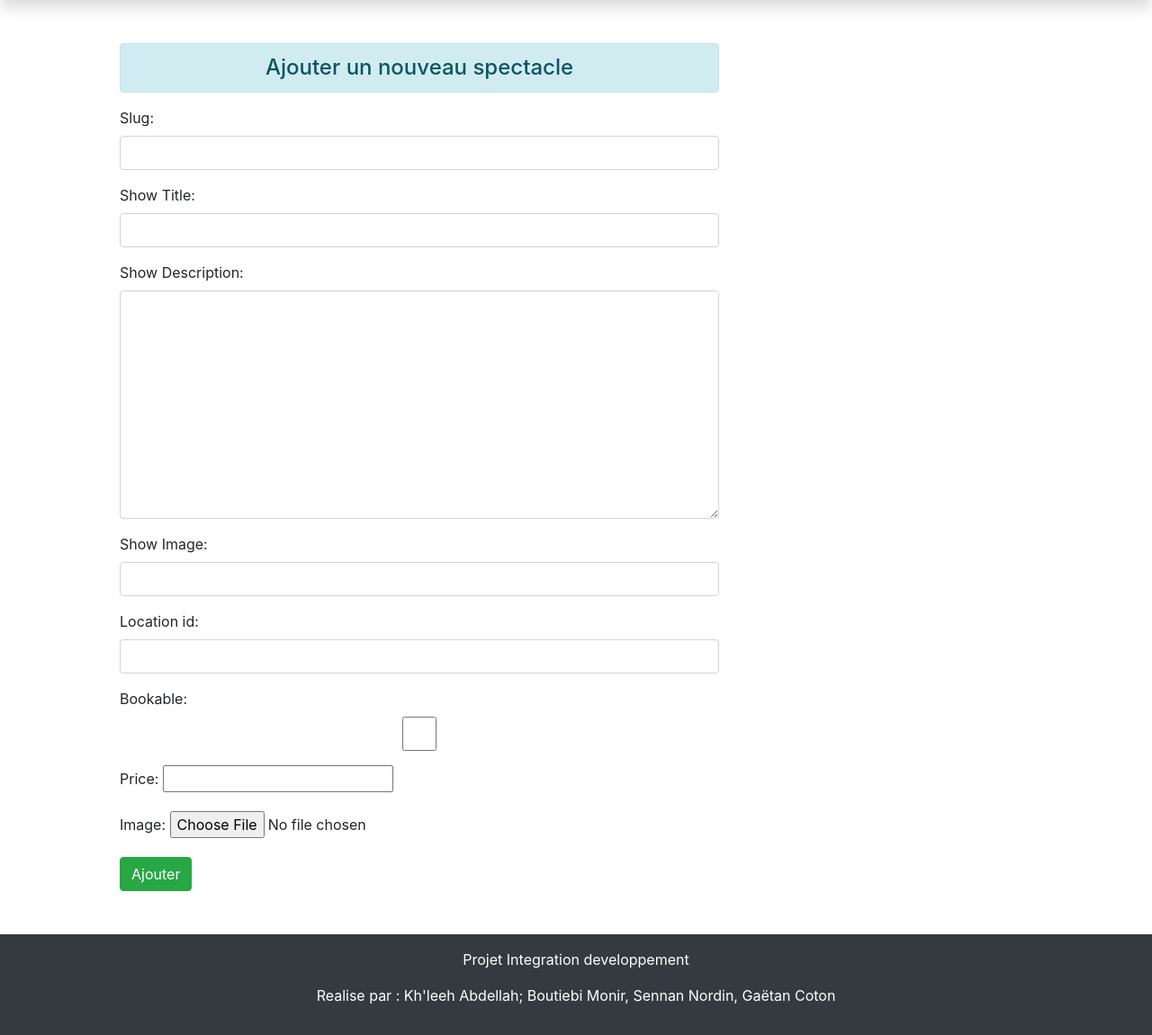
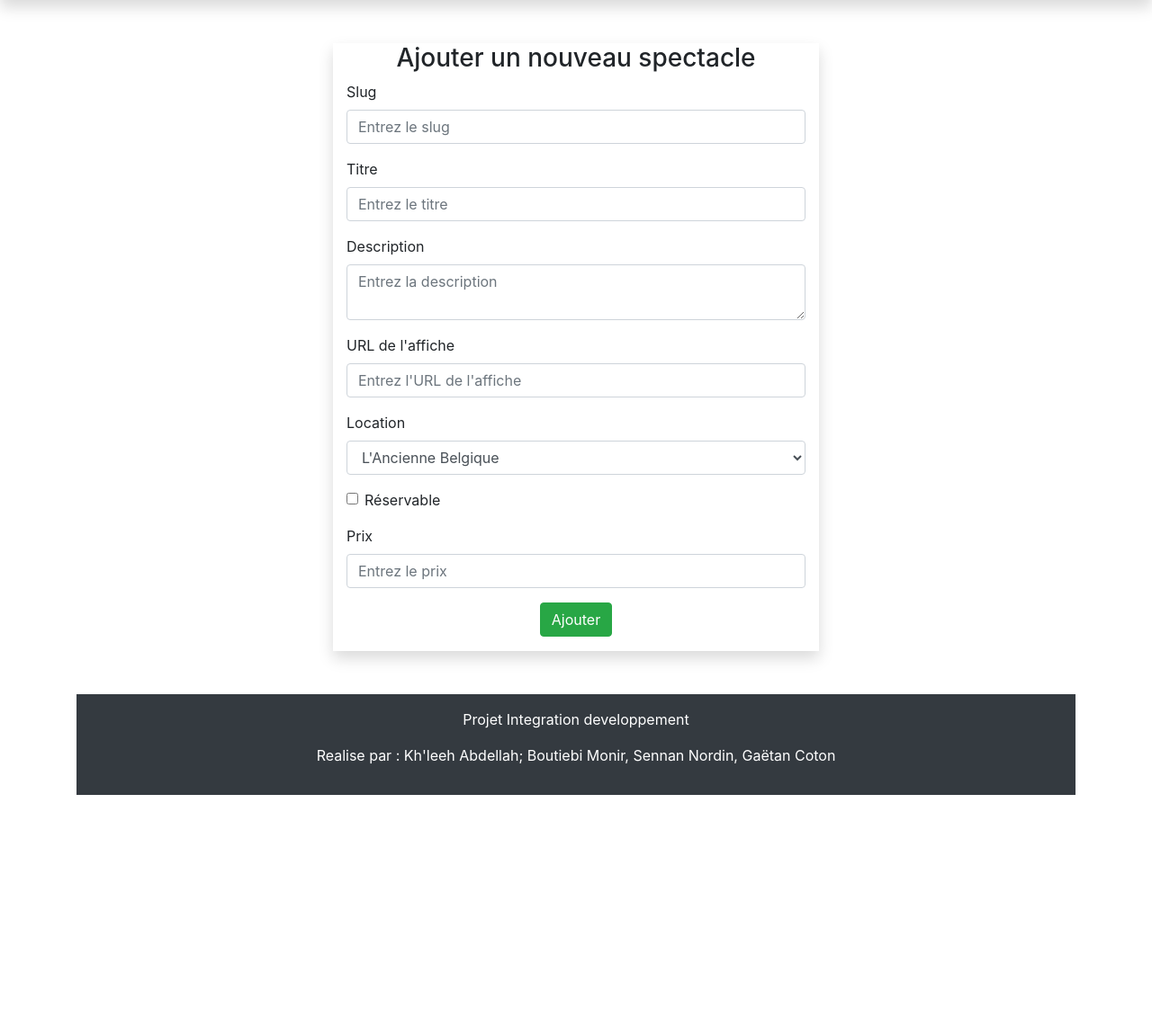
Before and after one commit to abdellahkh/labo-PID, a Django app: page /addshow in a window 1280 px wide. Shown: the part 74-1225 px from the top of the page at 90% size. After the commit the page ends 958 px from the top, so only its background shows below. Run offline with Django 4.2, Linux system fonts and the light colour scheme; a user stored in the database is signed in; data comes from the database, SQL or seed files in the repository; parts of the project's set-up code (start-up, migrations or seed data) failed here and were passed over.

Commit message:
adaptation location field in addshow form

```diff
--- a/reservation/templates/show/addshow.html
+++ b/reservation/templates/show/addshow.html
@@ -1,19 +1,63 @@
 {% extends "base.html" %}
+
+{% block title %}NYGMA - Add Show{% endblock %}
 
 {% block content %}
 {% if user.is_superuser %}
-<div class="container p-5">
-    <div class="row">
-        <div class="col-sm-8">
-            <h4 class="text-center alert alert-info">Ajouter un nouveau spectacle</h4>
+
+<div class="container">
+    <div class="row mt-5 mb-5">
+        <div class="col-lg-12 d-flex justify-content-center">
+            <div class="col-lg-6 shadow p-8">
+                <h3 class="text-center">Ajouter un nouveau spectacle</h3>
                 <form action="" method=POST enctype="multipart/form-data">
                     {% csrf_token %}
-                    {{form.as_p}}
-                    <input type="submit" class="btn btn-success" value="Ajouter">
+                    <div class="form-group">
+                        <label for="id_slug">Slug</label>
+                        <input type="text" class="form-control" id="id_slug" name="slug" placeholder="Entrez le slug" required>
+                    </div>
+                    <div class="form-group">
+                        <label for="id_title">Titre</label>
+                        <input type="text" class="form-control" id="id_title" name="title" placeholder="Entrez le titre" required>
+                    </div>
+                    <div class="form-group">
+                        <label for="id_description">Description</label>
+                        <textarea class="form-control" id="id_description" name="description" placeholder="Entrez la description" required></textarea>
+                    </div>
+                    <div class="form-group">
+                        <label for="id_poster_url">URL de l'affiche</label>
+                        <input type="text" class="form-control" id="id_poster_url" name="poster_url" placeholder="Entrez l'URL de l'affiche" required>
+                    </div>
+                    <!-- <div class="form-group">
+                        <label for="id_location_id">ID de l'emplacement</label>
+                        <input type="text" class="form-control" id="id_location_id" name="location_id" placeholder="Entrez l'ID de l'emplacement" required>
+                    </div> -->
+                    <div class="form-group">
+                        <label for="id_location_id">Location</label>
+                        <select class="form-control" id="id_location_id" name="location_id" required>
+                            {% for loc in locs %}
+                            <option value="{{ loc.id }}">{{ loc.designation }}</option>
+                            {% endfor %}
+                        </select>
+                    </div>
+                    <div class="form-group">
+                        <div class="form-check">
+                            <input class="form-check-input" type="checkbox" id="id_bookable" name="bookable">
+                            <label class="form-check-label" for="id_bookable">Réservable</label>
+                        </div>
+                    </div>
+                    <div class="form-group">
+                        <label for="id_price">Prix</label>
+                        <input type="text" class="form-control" id="id_price" name="price" placeholder="Entrez le prix" required>
+                    </div>
+                    <div class="form-group text-center">
+                        <input type="submit" class="btn btn-success" value="Ajouter">
+                    </div>
                 </form>
         </div>
     </div>
 </div>
+
 {% else %}
 <div class="p-4">
   <h1>Vous n'avez pas les droits pour accedez a la page</h1>
@@ -23,4 +67,4 @@
 </div>
 {% endif %}
 
-{% endblock %}
+{% endblock %}
--- a/reservation/views.py
+++ b/reservation/views.py
@@ -70,7 +70,8 @@ def addshow(request):
     else:
         messages.success(request, ("Vous n'avez pas les droits"))
         return redirect('home')
-    return render(request, 'show/addshow.html', {'form': fm})
+    locations = Location.objects.all()
+    return render(request, 'show/addshow.html', {'form': fm, 'locs': locations})
 
 
 def allShows(request):
```
